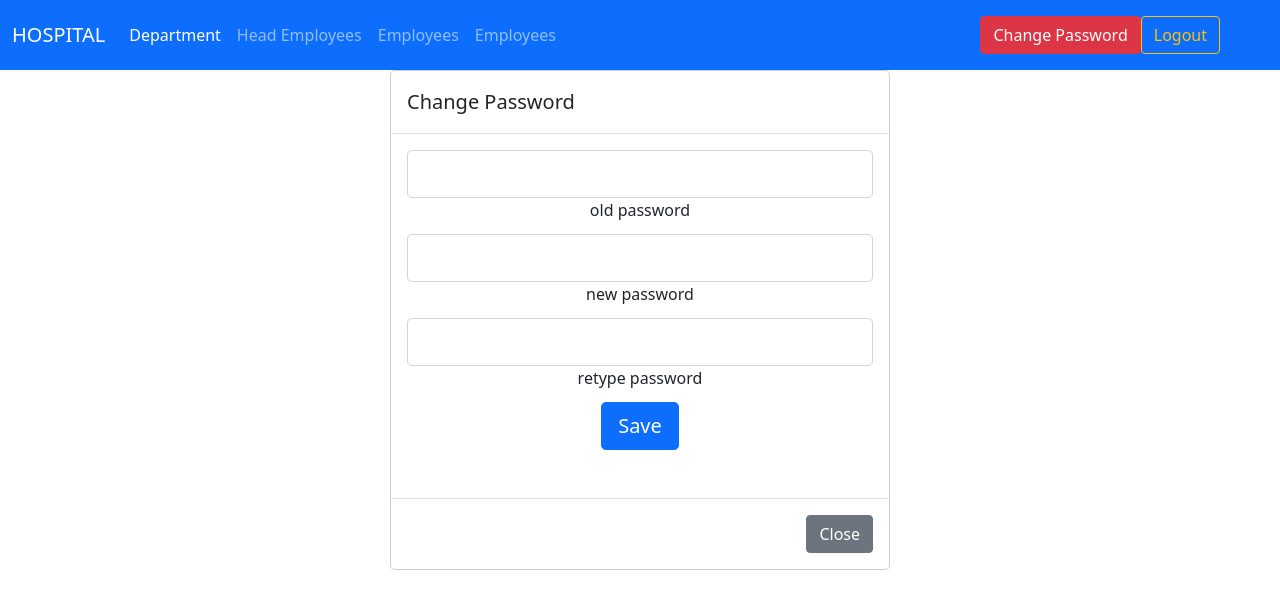
After one commit to bibinbenny641/HospitalManagement, a Django app: page /changepassword/ in a window 1280 px wide. The commit adds this page. Shown: the top 609 px of the page. Run offline with Django 4.2, Linux system fonts and the light colour scheme; the visitor is signed in with stand-in values (Sample User, id 1).

Commit message:
second commit

```diff
--- a/hospitalAdmin/models.py
+++ b/hospitalAdmin/models.py
@@ -85,4 +85,5 @@ class Employees(models.Model):
     age = models.IntegerField()
     profile = models.ImageField(upload_to='profile')
     department = models.ForeignKey(Department,on_delete=models.CASCADE)
+    description = models.CharField(max_length=255,default='headuser')
     is_head = models.BooleanField(default=False)
--- a/hospitalAdmin/urls.py
+++ b/hospitalAdmin/urls.py
@@ -7,7 +7,8 @@ urlpatterns = [
     path('logoutadmin/',views.logoutadmin,name='logoutadmin'),
     path('addHeadUser/',views.addHeadUser,name='addHeadUser'),
     path('deleteHeaduser/<id>/',views.deleteHeaduser,name='deleteHeaduser'),
-    path('editHeaduser/<id>/',views.editHeaduser,name='editHeaduser'),
+    path('changepassword/',views.changepassword,name='changepassword'),
+    # path('editHeaduser/<id>/',views.editHeaduser,name='editHeaduser'),
 
 
 ]
--- a/hospitalAdmin/views.py
+++ b/hospitalAdmin/views.py
@@ -4,6 +4,7 @@ from django.contrib.auth import logout
 from.models import User,Department,Employees
 from datetime import datetime
 from django.utils import timezone
+from django.contrib.auth.hashers import check_password
 
 
 # Create your views here.
@@ -27,6 +28,7 @@ def admin_login(request):
 
 def admin_home(request):
     if request.user.is_authenticated and request.user.is_staff:
+
         if request.method=='POST':
             name = request.POST['DptName']
             description = request.POST['description']
@@ -74,5 +76,30 @@ def deleteHeaduser(request,id):
     print(emp)
     return redirect(addHeadUser)
 
-def editHeaduser(request,id):
-    pass
+def changepassword(request):
+    if request.user.is_authenticated and request.user.is_active:
+
+        if request.method=='POST':
+            old    = request.POST['oldpass']
+            newpassword1 = request.POST['newpass1']
+            newpassword2 = request.POST['newpass2']
+            if newpassword1.isspace():
+                return redirect(changepassword)
+
+            o = check_password(old,request.user.password)
+            if o:
+                if newpassword1 == newpassword2:
+                    user = User.objects.get(id=request.user.id)
+                    user.set_password(newpassword1)
+                    user.save()
+
+                    return redirect(admin_login)
+                else:
+                    return redirect(changepassword)
+            else:
+                return redirect(changepassword)
+
+    else:
+        return redirect("/")
+
+    return render(request,'password.html')
--- a/templates/base.html
+++ b/templates/base.html
@@ -11,6 +11,7 @@
     <script src="https://cdn.jsdelivr.net/npm/bootstrap@5.0.2/dist/js/bootstrap.bundle.min.js" integrity="sha384-MrcW6ZMFYlzcLA8Nl+NtUVF0sA7MsXsP1UyJoMp4YLEuNSfAP+JcXn/tWtIaxVXM" crossorigin="anonymous"></script>
 </head>
 <body>
+  {% if request.user.is_authenticated %}
     <nav class="navbar navbar-expand-lg navbar-dark bg-primary">
         <div class="container-fluid">
           <a class="navbar-brand" href="">HOSPITAL</a>
@@ -20,7 +21,7 @@
           <div class="collapse navbar-collapse" id="navbarText">
             <ul class="navbar-nav me-auto mb-2 mb-lg-0">
               <li class="nav-item">
-                <a class="nav-link active" aria-current="page" href=""">Department</a>
+                <a class="nav-link active" aria-current="page" href="{% url 'adminhome' %}">Department</a>
               </li>
               <li class="nav-item">
                 <a class="nav-link" href="{% url 'addHeadUser' %}">Head Employees</a>
@@ -33,6 +34,8 @@
               </li>
 
             </ul>
+
+            <a href="{% url 'changepassword' %}"><button type="button" class="btn btn-danger btn-md">Change Password</button></a>
             <span class="navbar-text">
                 <a href="{% url 'logoutadmin' %}">
 
@@ -42,6 +45,9 @@
           </div>
         </div>
       </nav>
+      {% endif %}
+
+
     {% block content %}
 
 
--- /dev/null
+++ b/templates/password.html
@@ -0,0 +1,45 @@
+{% extends 'base.html' %}
+{% load static %}
+
+{% block content %}
+<center>
+
+    <div style="height: 500px; width: 500px;" class="modal-content">
+        <div class="modal-header">
+            <h5 class="modal-title" id="exampleModalLabel">Change Password</h5>
+        </div>
+        <div class="modal-body">
+            <form enctype="multipart/form-data" method="POST" name="admin_login">
+                {% csrf_token %}
+
+                <div class="form-outline mb-1">
+                    <input name="oldpass" type="password" class="form-control form-control-lg" />
+                    <label class="form-label" for="typeEmailX-2">old password</label>
+                </div>
+                <div class="form-outline mb-1">
+                    <input name="newpass1" type="password" class="form-control form-control-lg" />
+                    <label class="form-label" for="typeEmailX-2">new password</label>
+                </div>
+                <div class="form-outline mb-1">
+                    <input name="newpass2" type="password" class="form-control form-control-lg" />
+                    <label class="form-label" for="typeEmailX-2">retype password</label>
+                </div>
+
+
+
+                <center>
+
+                    <button class="btn btn-primary btn-lg btn-block" type="submit">Save</button>
+                </center>
+
+            </form>
+        </div>
+        <div class="modal-footer">
+            <button type="button" class="btn btn-secondary" data-bs-dismiss="modal">Close</button>
+            <!-- <button type="button" class="btn btn-primary">Save changes</button> -->
+        </div>
+    </div>
+</center>
+
+
+    {% endblock content %}
```
Also changed, not shown: templates/adminHome.html (+6 -15 lines), templates/headuser.html (+5 -4 lines), hospitalAdmin/migrations/0011_employees_description.py (added), media/profile/images.jfif (added), 1 other file.
